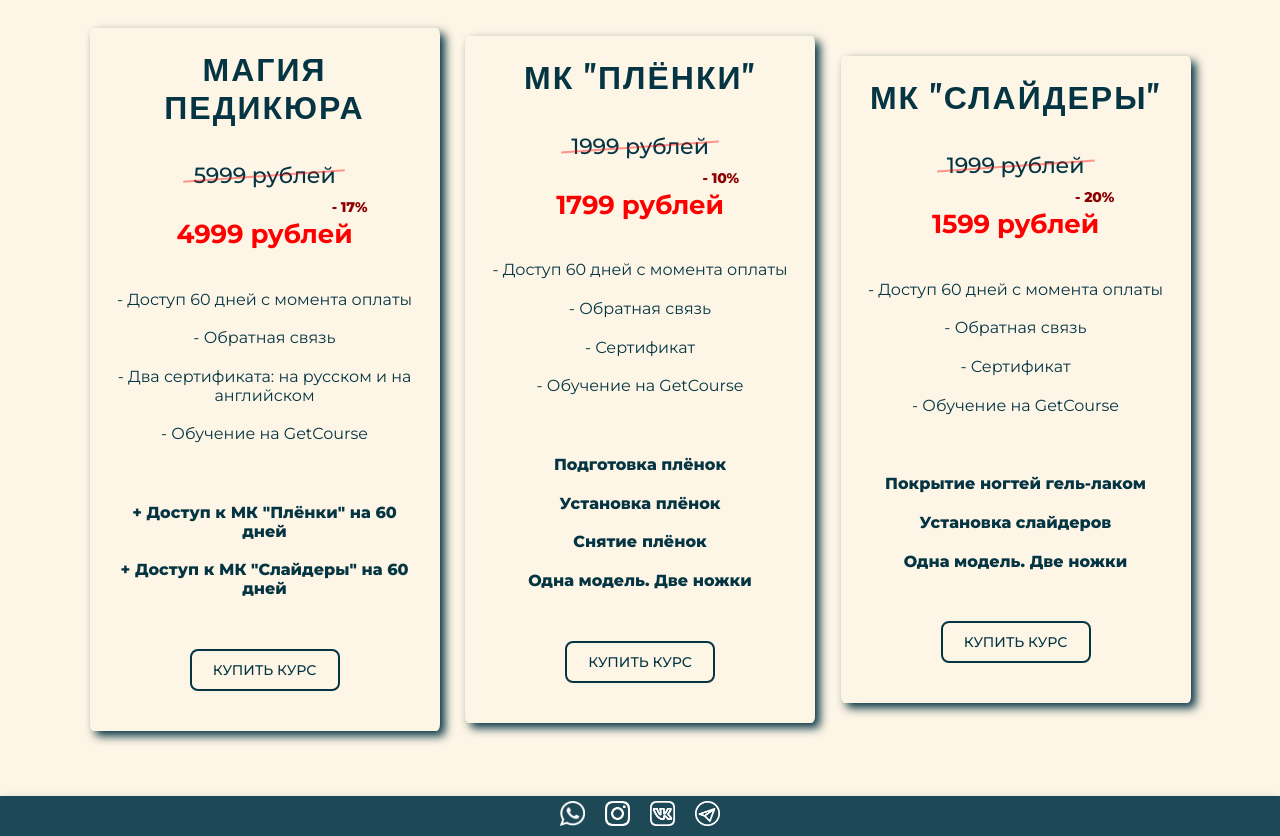
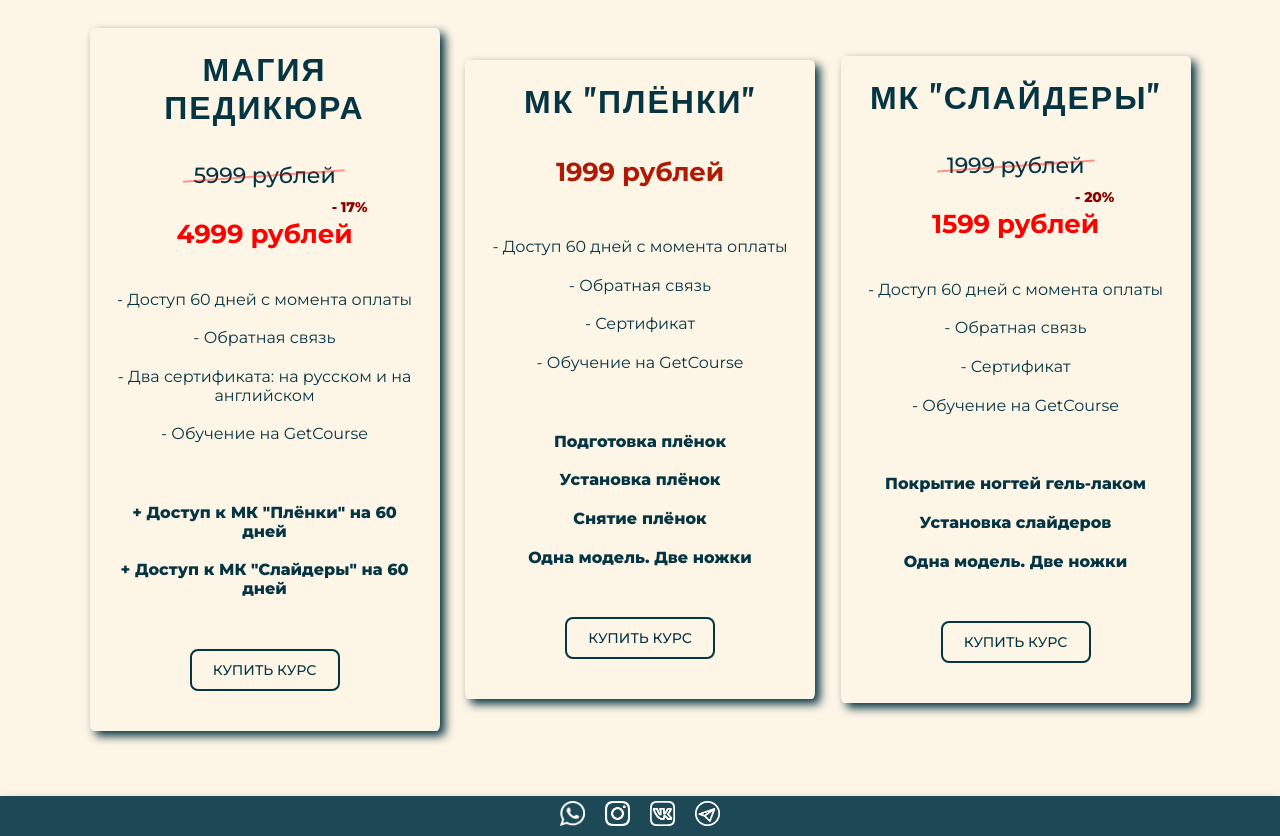
Before and after one commit to TonyFinder/Pedicure-master, a React (Create React App) app: page / in a window 1280 px wide. Shown: the part 5920-6756 px from the top of the page. Built offline with nearby package versions, Linux system fonts and the light colour scheme.

Commit message:
Discount for wraps has been removed.

```diff
--- a/src/components/Online/Buy/Offer/Offer.module.scss
+++ b/src/components/Online/Buy/Offer/Offer.module.scss
@@ -22,14 +22,17 @@
   .price {
     @include fontRestInfo;
     position: relative;
+    font-size: 26px;
+    font-weight: 700;
+    color: #b01a05;
+  }
 
-    //Only for sale
+  .priceWithLane {
+    @include fontRestInfo;
+    position: relative;
     font-size: 22px;
     font-weight: 500;
-    //font-size: 26px;
-    //font-weight: 700;
     margin-bottom: 20px;
-    //color: #b01a05;
 
     //Only for sale
     &::after {
@@ -43,6 +46,7 @@
       transform: rotate(-4deg);
     }
   }
+
   //Only for sale
   .sale {
     @include fontRestInfo;
--- a/src/components/Online/Buy/Offer/Offer.tsx
+++ b/src/components/Online/Buy/Offer/Offer.tsx
@@ -28,7 +28,7 @@ export const Offer: React.FC<BuyPropsType> = (
             <Typography variant={'h1'}
                         className={styles.title}>{header.toUpperCase()}</Typography>
             <Typography variant={'h2'}
-                        className={styles.price}>{price}</Typography>
+                        className={sale ? styles.priceWithLane : styles.price}>{price}</Typography>
 
             <Typography variant={'h2'}
                         className={styles.sale}>{sale}
--- a/src/data/store/mainPageState.ts
+++ b/src/data/store/mainPageState.ts
@@ -260,11 +260,11 @@ export const introductionValues = {
             id: 2,
             header: 'МК "Плёнки"',
             price: '1999 рублей',
-            sale: '1799 рублей',
-            discount: '- 10%',
+            // sale: '1799 рублей',
+            // discount: '- 10%',
             // discount: '- 40% SALE!',
             // link: 'https://pedicure-cabinet.online/wraps',
-            link: 'https://pedicure-cabinet.online/sale_wraps',
+            link: 'https://pedicure-cabinet.online/wraps',
             bullet: [
                 {id: 1, value: '- Доступ 60 дней с момента оплаты'},
                 // {id: 1, value: '- Только в Новогоднюю Распродажу доступ 100 дней вместо 60 дней'},
```
